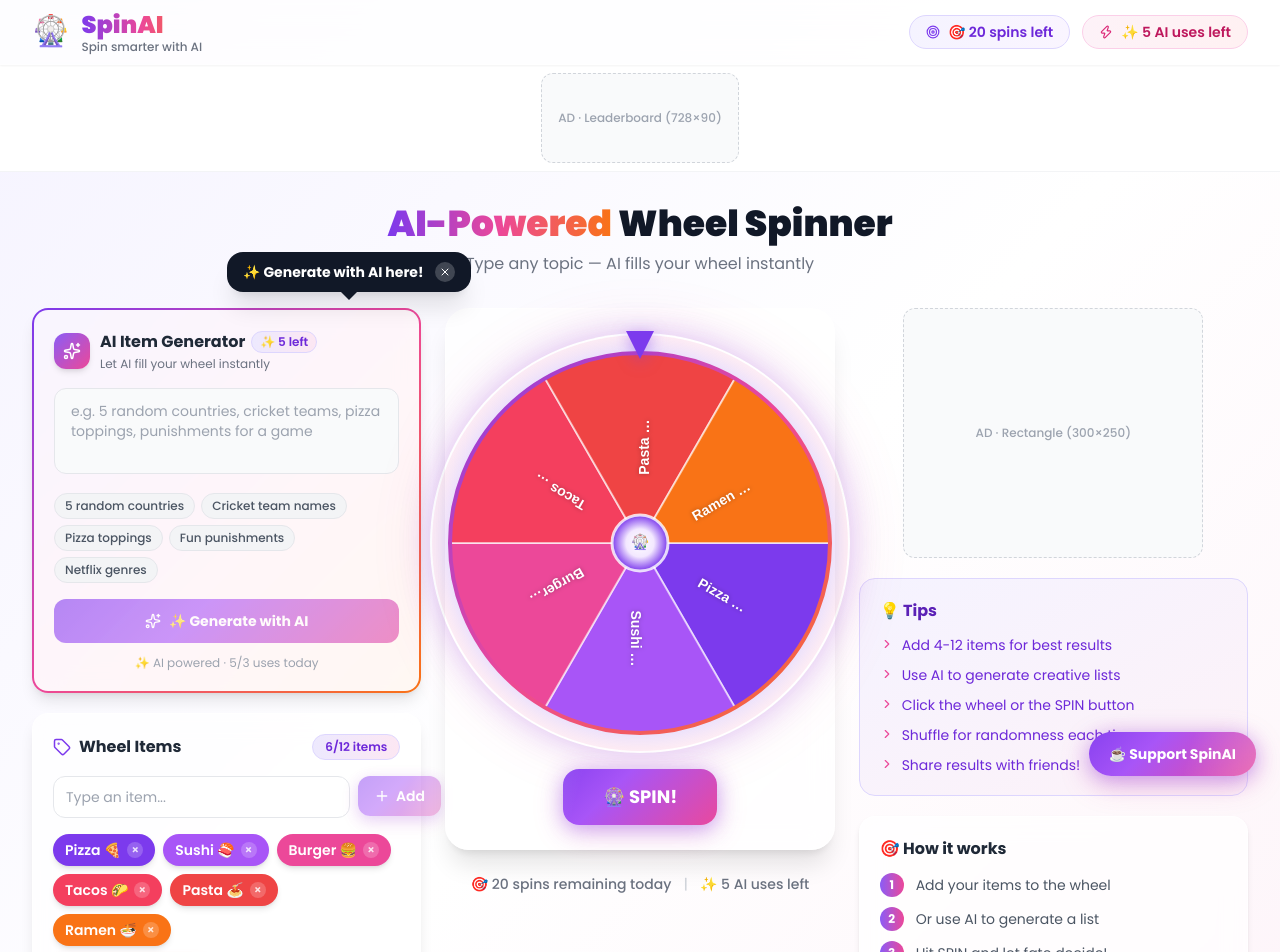
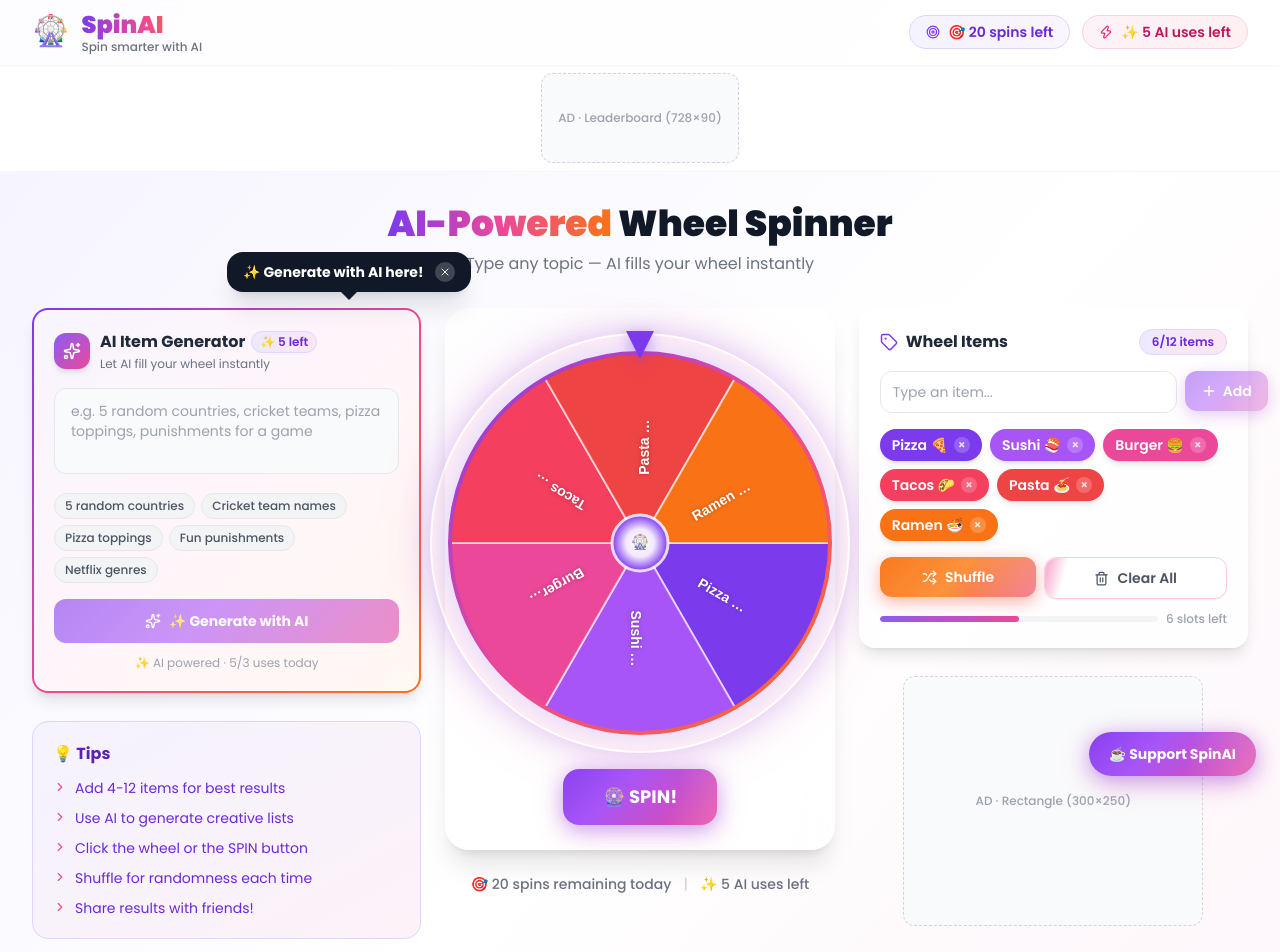
Before and after one commit to coddies/Spin-Ai, a React (Vite) app: page / in a window 1280 px wide. Shown: the top 952 px of the page. Built offline with nearby package versions, Linux system fonts and the light colour scheme.

Commit message:
style: updated 3 column layout per user final specifications

```diff
--- a/src/App.jsx
+++ b/src/App.jsx
@@ -160,7 +160,7 @@ function App() {
       {/* Main 3-column layout */}
       <main className="max-w-7xl mx-auto px-4 sm:px-6 lg:px-8 pb-24">
         <div className="grid grid-cols-1 lg:grid-cols-3 gap-6 items-start">
-          {/* Left: AI + ItemsList */}
+          {/* Left: AI Panel + Tips */}
           <div className="flex flex-col gap-5 lg:order-1">
             <AIPanel
               onItemsGenerated={handleAIItemsGenerated}
@@ -168,7 +168,27 @@ function App() {
               aiLeft={aiLeft}
               onLimitReached={handleAILimitReached}
             />
-            <ItemsList items={items} setItems={setItems} />
+
+            {/* Tips Card */}
+            <div className="bg-gradient-to-br from-violet-50 to-pink-50 border border-violet-200 rounded-2xl p-5 mt-2">
+              <h3 className="font-bold text-violet-800 mb-3 flex items-center gap-2">
+                💡 Tips
+              </h3>
+              <ul className="flex flex-col gap-2.5">
+                {[
+                  'Add 4-12 items for best results',
+                  'Use AI to generate creative lists',
+                  'Click the wheel or the SPIN button',
+                  'Shuffle for randomness each time',
+                  'Share results with friends!',
+                ].map((tip, i) => (
+                  <li key={i} className="flex items-start gap-2 text-sm text-violet-700">
+                    <ChevronRight size={14} className="mt-0.5 flex-shrink-0 text-pink-500" />
+                    {tip}
+                  </li>
+                ))}
+              </ul>
+            </div>
           </div>
 
           {/* Center: Wheel */}
@@ -232,36 +252,19 @@ function App() {
             )}
           </div>
 
-          {/* Right: Ad sidebar + tips */}
+          {/* Right: Manual Items, Ad, How It Works */}
           <div className="flex flex-col gap-5 lg:order-3">
-            {/* ADSENSE PLACEMENT - Right Sidebar 300x250 Rectangle */}
-            <div className="flex justify-center">
+
+            {/* Manual wheel fill */}
+            <ItemsList items={items} setItems={setItems} />
+
+            {/* ADSENSE PLACEMENT */}
+            <div className="flex justify-center mt-2">
               <AdSlot type="rectangle" />
             </div>
 
-            {/* Tips Card */}
-            <div className="bg-gradient-to-br from-violet-50 to-pink-50 border border-violet-200 rounded-2xl p-5">
-              <h3 className="font-bold text-violet-800 mb-3 flex items-center gap-2">
-                💡 Tips
-              </h3>
-              <ul className="flex flex-col gap-2.5">
-                {[
-                  'Add 4-12 items for best results',
-                  'Use AI to generate creative lists',
-                  'Click the wheel or the SPIN button',
-                  'Shuffle for randomness each time',
-                  'Share results with friends!',
-                ].map((tip, i) => (
-                  <li key={i} className="flex items-start gap-2 text-sm text-violet-700">
-                    <ChevronRight size={14} className="mt-0.5 flex-shrink-0 text-pink-500" />
-                    {tip}
-                  </li>
-                ))}
-              </ul>
-            </div>
-
             {/* How it works */}
-            <div className="bg-white/70 backdrop-blur-md border border-white/60 rounded-2xl p-5 shadow-md">
+            <div className="bg-white/70 backdrop-blur-md border border-white/60 rounded-2xl p-5 shadow-md mt-2">
               <h3 className="font-bold text-gray-800 mb-3">🎯 How it works</h3>
               {[
                 { step: '1', text: 'Add your items to the wheel' },
```
